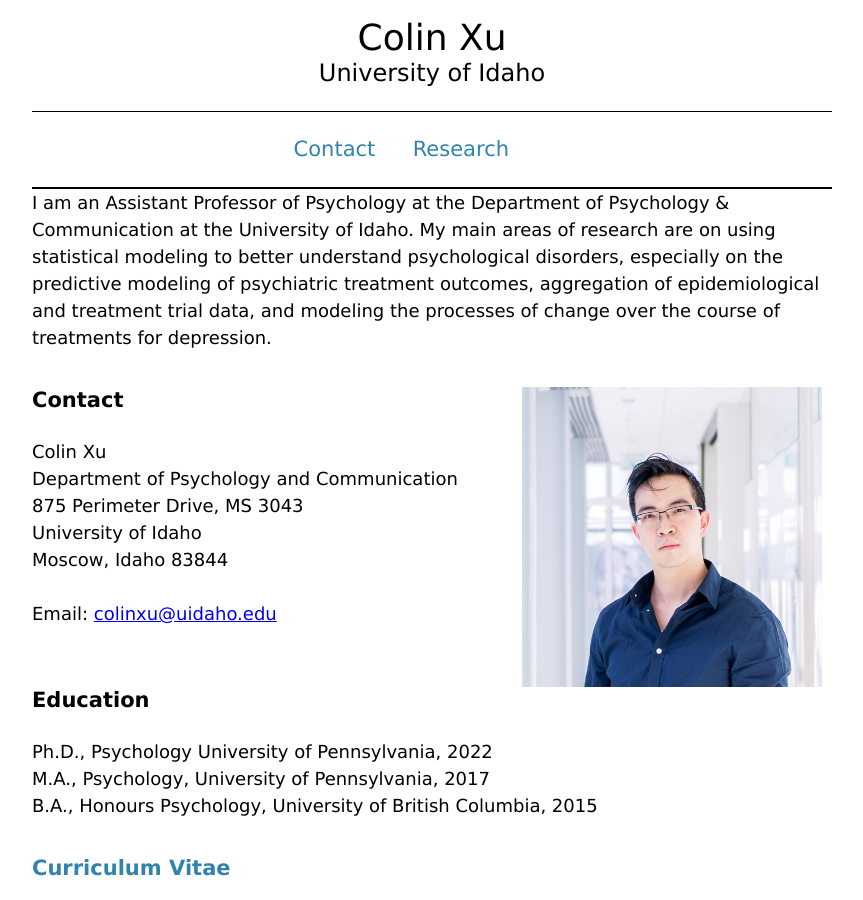
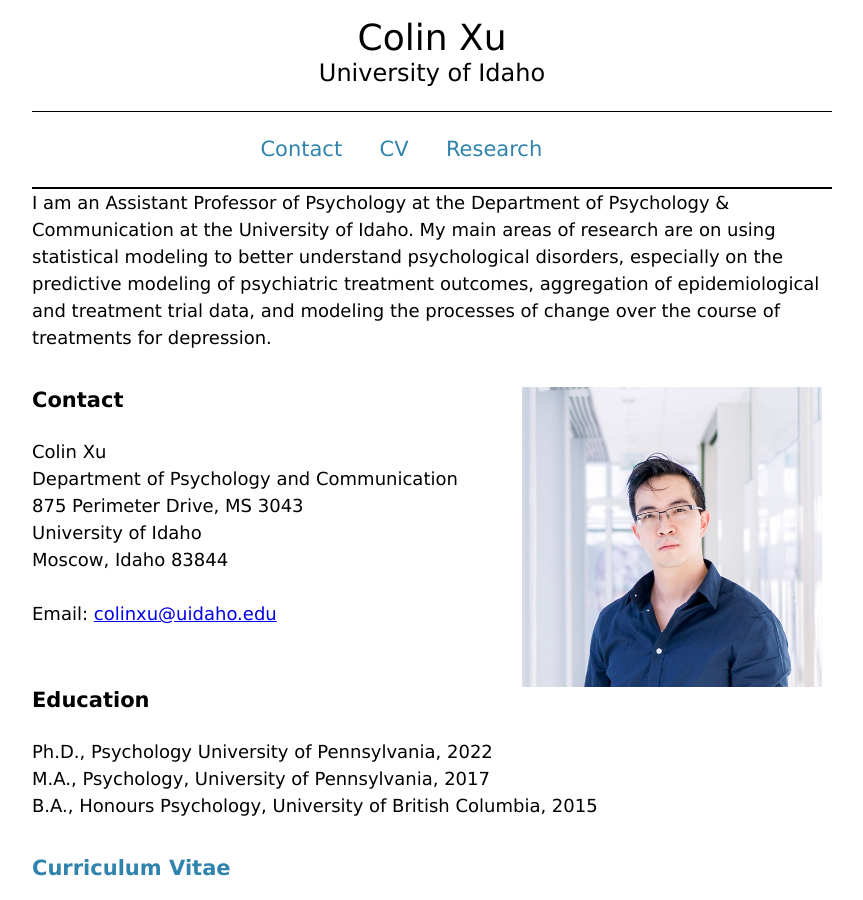
Before and after one commit to colinxu5/colinxu5.github.io, a Jekyll site: the page index.html, which Jekyll copies as it is, in a window 1280 px wide and 900 px high. Shown: the whole window, without its empty margins (208-1071 px from the left). Built offline with Jekyll 4.4.1, drawn with Linux system fonts in a browser that asks for light colours.

Commit message:
Update index.html

```diff
--- a/index.html
+++ b/index.html
@@ -21,6 +21,8 @@
  </div> <div style='height:1px;width:100%;background:black;margin-top:24px;margin-bottom:24px;'></div>
 	    <div style='text-align:center;font-size:21px;'>
 		<a href='#contact' class='generallink'>Contact</a>
+		<span style='width:24px;display: inline-block;'></span>
+		<a href='#cv' class='generallink'>CV</a>
 		<span style='width:24px;display: inline-block;'></span>
 		<a href='#researchpublications' class='generallink'>Research</a>
 		<span style='width:24px;display: inline-block;'></span>
@@ -59,7 +61,8 @@
 		M.A., Psychology, University of Pennsylvania, 2017 <br>
 		B.A., Honours Psychology, University of British Columbia, 2015 		<br>
 
-		<h2> <a class='generallink' href='cv_RECENT.pdf'> Curriculum Vitae</a><br>    </h2>
+		<h2>
+		<a id='cv' class='generallink' href='cv_RECENT.pdf'> Curriculum Vitae</a><br>    </h2>
 
 		<iframe
 		src="https://colinxu5.github.io/cv_RECENT.pdf"
```
